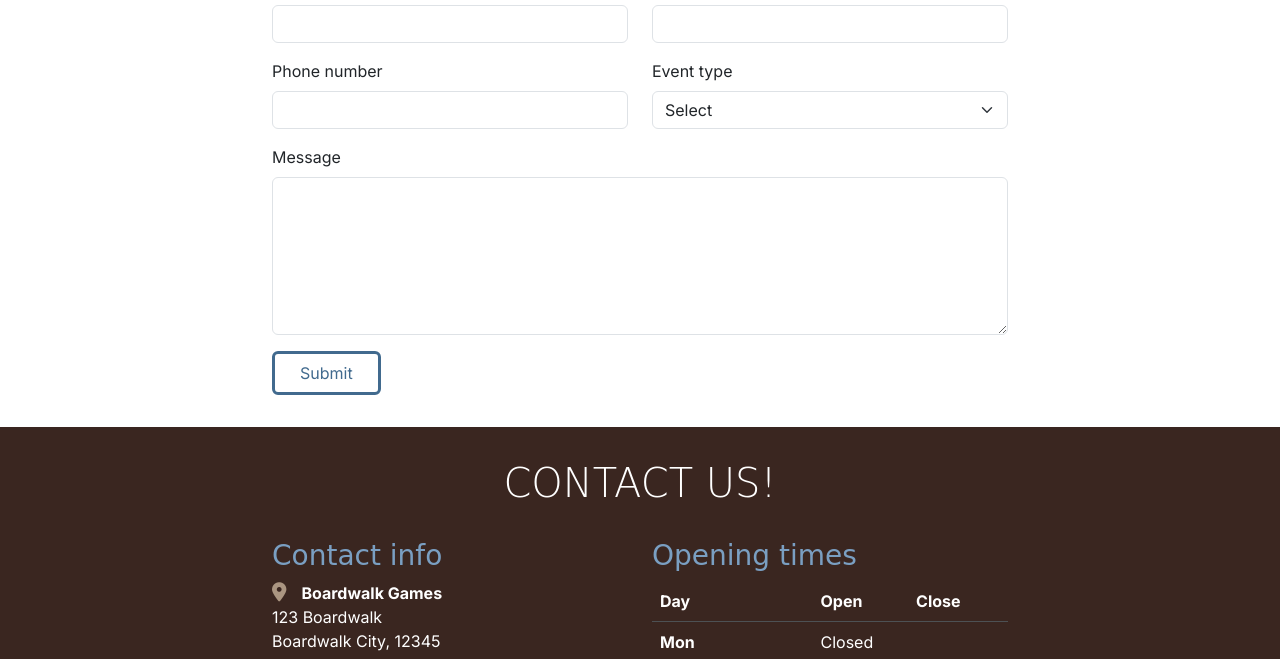
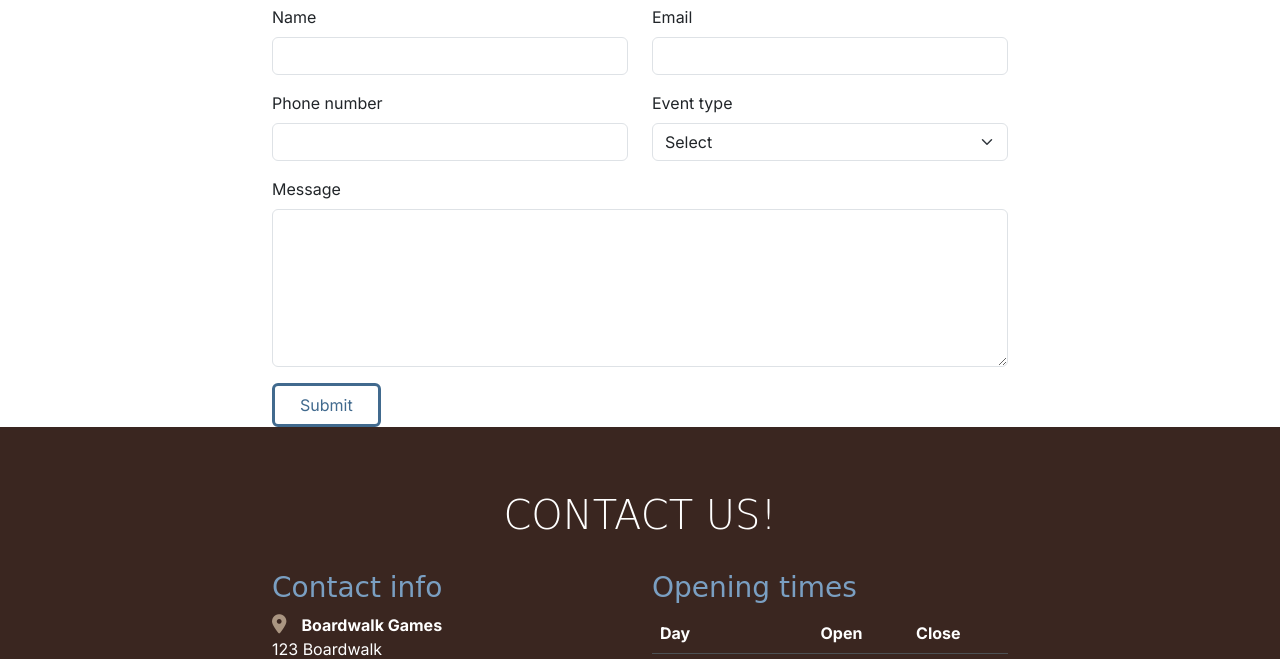
Before and after one commit to AndisKrams/practice, a plain HTML site: page booking.html in a window 1280 px wide. Shown: the part 460-1119 px from the top of the page. Drawn offline with nearby package versions, Linux system fonts and the light colour scheme; a web font is replaced by a local one.

Commit message:
Update section CSS for headings to bee seen

```diff
--- a/assets/css/style.css
+++ b/assets/css/style.css
@@ -36,8 +36,7 @@ h2 {
 .sub-heading-color {color: var(--highlight-color);}
 
 .section {
-    margin-top: 2rem;
-    margin-bottom: 2rem;
+    padding-top: 4rem;
 }
 
 /*Buttons*/
```
Also changed, not shown: index.html (+1 -1 lines).
